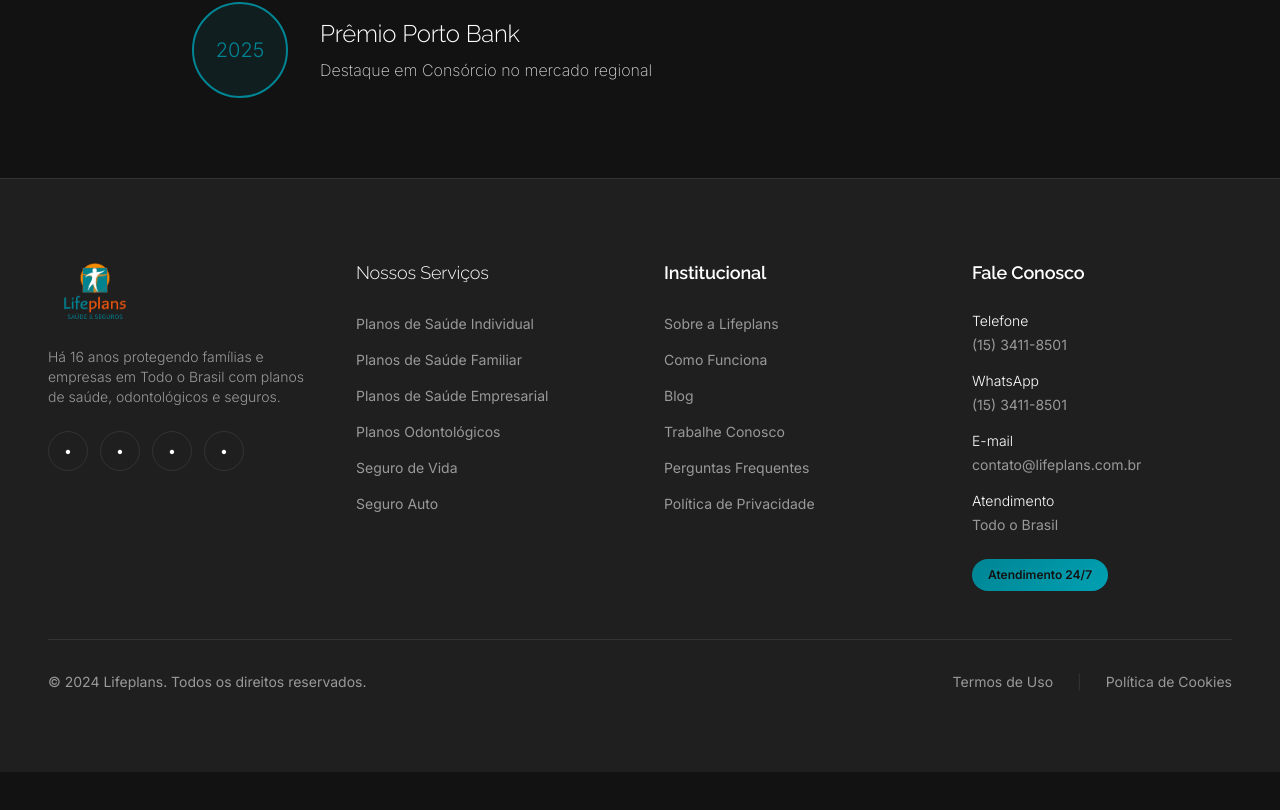
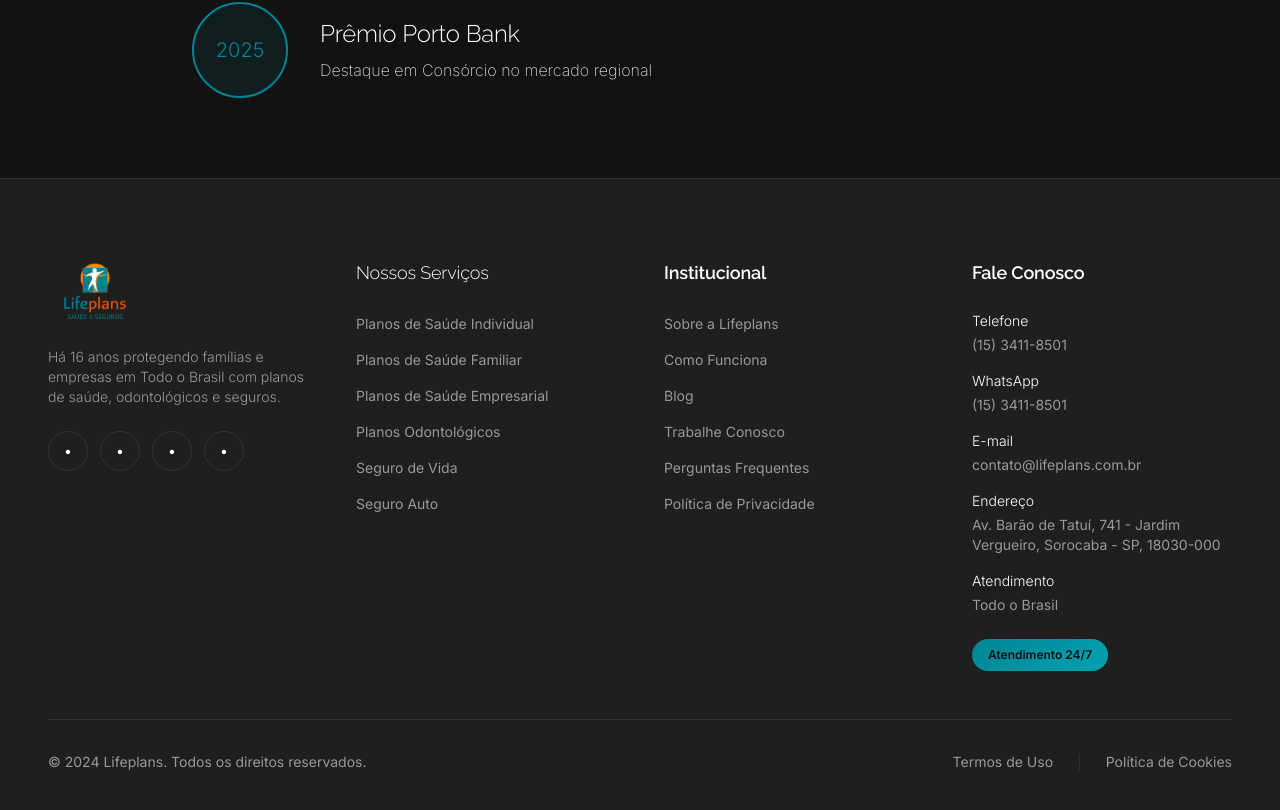
Before and after one commit to 0xdisruptivo710/lifeplans, a React (Vite) app: page /sobre in a window 1280 px wide. Shown: the part 2554-3364 px from the top of the page. Before the commit the page ends 3326 px from the top, so only its background shows below. Built offline with nearby package versions, Linux system fonts and the light colour scheme; the HTML template or start-up script is replaced by a standard one.

Commit message:
Adiciona endereço fisico da Lifeplans no rodape do site
Inclui o endereco (Av. Barao de Tatui, 741 - Jardim Vergueiro, Sorocaba - SP)
na coluna Fale Conosco do Footer compartilhado, com link para o Google Maps.

Co-Authored-By: Claude Opus 4.8 (1M context) <noreply@anthropic.com>

```diff
--- a/src/components/Footer.tsx
+++ b/src/components/Footer.tsx
@@ -122,6 +122,17 @@ const Footer = () => {
                 </a>
               </li>
               <li className="text-gray-medium">
+                <span className="block font-light text-white mb-1">Endereço</span>
+                <a
+                  href="https://www.google.com/maps/search/?api=1&query=Av.+Bar%C3%A3o+de+Tatu%C3%AD%2C+741+-+Jardim+Vergueiro%2C+Sorocaba+-+SP%2C+18030-000"
+                  target="_blank"
+                  rel="noopener noreferrer"
+                  className="hover:text-gold-accent transition-colors not-italic"
+                >
+                  Av. Barão de Tatuí, 741 - Jardim Vergueiro, Sorocaba - SP, 18030-000
+                </a>
+              </li>
+              <li className="text-gray-medium">
                 <span className="block font-light text-white mb-1">Atendimento</span>
                 Todo o Brasil
               </li>
```
